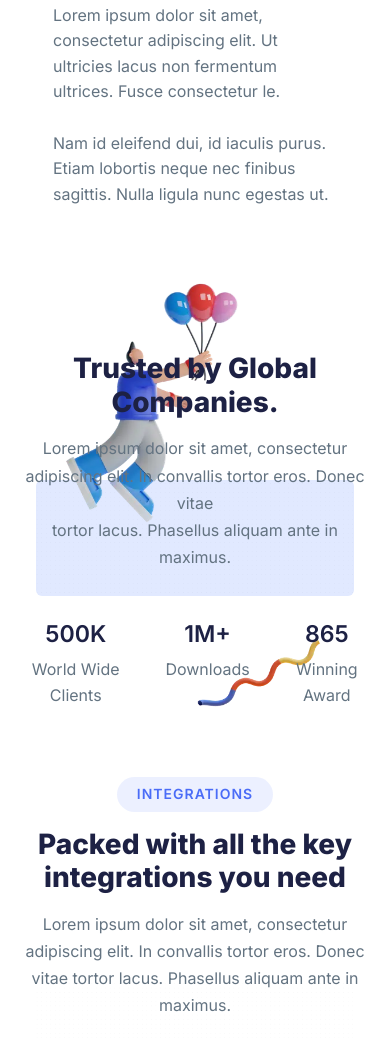
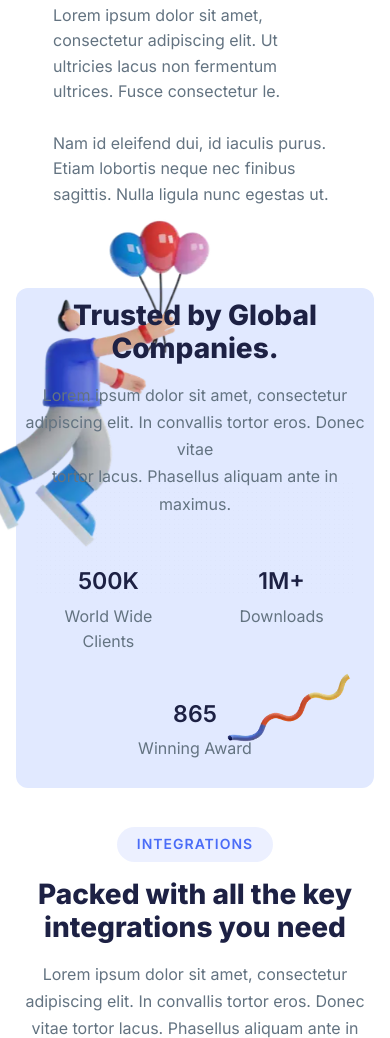
Before and after one commit to congtrandesigner/solid-html, a plain HTML site: page index.html in a window 390 px wide. Shown: the part 5012-6050 px from the top of the page. Drawn offline with nearby package versions, Linux system fonts and the light colour scheme; a small style sheet from the web is missing.

Commit message:
edit responsive trusted

```diff
--- a/theme/_trusted-section.scss
+++ b/theme/_trusted-section.scss
@@ -1,5 +1,6 @@
 .trusted {
     padding-top: 50px;
+    margin-bottom: 50px;
 
     .trusted-content {
         position: relative;
@@ -9,9 +10,9 @@
         align-items: center;
         min-height: 500px;
         border-radius: 12px;
+        background-color: #E1E9FF;
+        .div-bg-grid-bot {
 
-        .div-bg-grid-bot {
-            background-color: #E1E9FF;
             border-radius: $radius;
 
             .img-bg-grid-top {
@@ -30,17 +31,21 @@
 
         .img-character {
             position: absolute;
-            top: -10px;
-            left: 40px;
-            width: 220px;
+            top: -15%;
+            left: -15%;
+            width: 300px;
             z-index: 3;
+            @include breakpoint-up(md){
+                top: -20px;
+            left: -20px;
+            }
 
         }
 
         .img-wave {
             position: absolute;
-            bottom: 40px;
-            right: 40px;
+            bottom: 5px;
+            right: 10px;
             width: 150px;
             z-index: 3;
         }
@@ -65,8 +70,11 @@
             }
 
             .stats-container {
+
+                width: 100%;
                 display: flex;
-                justify-content: space-around;
+                flex-wrap: wrap;
+                justify-content: center;
                 margin-top: 50px;
                 gap: 30px;
 
@@ -81,22 +89,31 @@
                 }
 
                 .stat-item-one {
+                    width: 40%;
                     &.animated {
                         animation: fadeInDown 1s ease-out 0.4s both;
                     }
                 }
 
                 .stat-item-two {
+                    width: 40%;
                     &.animated {
                         animation: fadeInDown 1s ease-out 0.6s both;
                     }
                 }
 
                 .stat-item-three {
+                    width: 50%;
                     &.animated {
                         animation: fadeInDown 1s ease-out 0.8s both;
                     }
                 }
+
+                 @include breakpoint-up(md)  {
+         .stat-item-one, .stat-item-two, .stat-item-three {
+            width: 30%;
+         }
+    }
 
             }
         }
```
Also changed, not shown: css/style.css, 1 other file.
